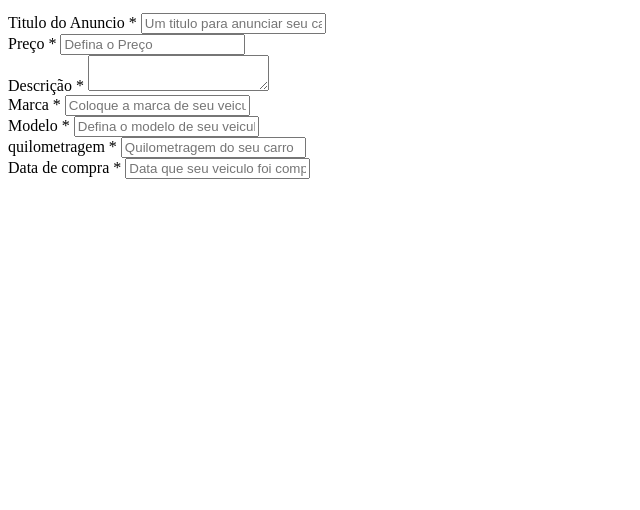
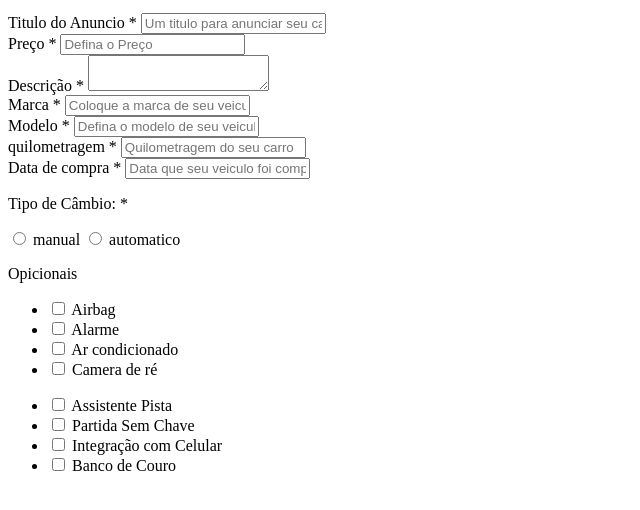
Before and after one commit to davilavorenti-cyber/ProjetoCarStore, a plain HTML site: page index.html in a window 1280 px wide. Shown: the part 178-688 px from the top of the page, without its empty margins (0-640 px from the left). Drawn offline with Linux system fonts and the light colour scheme.

Commit message:
criandohtml

```diff
--- a/index.html
+++ b/index.html
@@ -52,6 +52,57 @@
                     <label for="dataDeCompra">Data de compra <span>*</span></label>
                     <input number="text" name="dataDeCompra" id="dataDeCompra" placeholder="Data que seu veiculo foi comprado">
                 </div>
+
+                 <div>
+                   <p>Tipo de Câmbio: <span>*</span></p>
+                    <input type="radio" name="marcha" id="manual">
+                    <label for="manual">manual</label>
+                     <input type="radio" name="marcha" id="auto">
+                    <label for="manual">automatico</label>
+                </div>
+
+                <div>
+                    <p>Opicionais</p>
+                    <ul>
+                        <li>
+                            <input type="checkbox" name="opcional[]" id="airbag" value="airbag">
+                            <label for="airbag">Airbag</label>
+                        </li>
+                        <li>
+                            <input type="checkbox" name="opcional[]" id="alarme" value="alarme">
+                            <label for="alarme">Alarme</label>
+                        </li>
+                        <li>
+                            <input type="checkbox" name="opcional[]" id="arcondicionado" value="arcondicionado">
+                            <label for="arcondicionado">Ar condicionado</label>
+                        </li>
+                        <li>
+                            <input type="checkbox" name="opcional[]" id="cameraderé" value="cameraderé">
+                            <label for="cameraderé">Camera de ré</label>
+                        </li>
+                    </ul>
+                </div>
+
+                 <div>
+                    <ul>
+                        <li>
+                            <input type="checkbox" name="opcional[]" id="assistentePista" value="assistentePista">
+                            <label for="assistentePista">Assistente Pista</label>
+                        </li>
+                        <li>
+                            <input type="checkbox" name="opcional[]" id="partidaSemChave" value="partidaSemChave">
+                            <label for="partidaSemChave">Partida Sem Chave</label>
+                        </li>
+                        <li>
+                            <input type="checkbox" name="opcional[]" id="integraçãoCelular" value="integraçãoCelular">
+                            <label for="integraçãoCelular">Integração com Celular</label>
+                        </li>
+                        <li>
+                            <input type="checkbox" name="opcional[]" id="bancoDeCouro" value="bancoDeCouro">
+                            <label for="bancoDeCouro">Banco de Couro</label>
+                        </li>
+                    </ul>
+                </div>
             </form>
         </div>
     </div>
```
